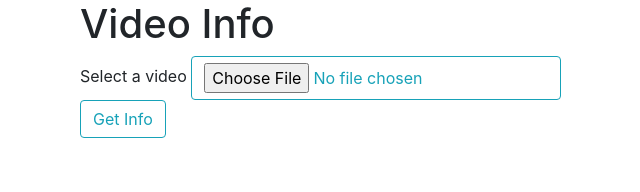
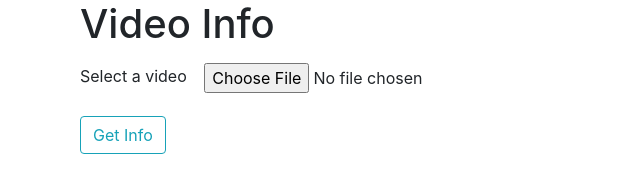
Before and after one commit to ghigbie/electron-video-info-app, an Electron app: page index.html in a window 1280 px wide. Shown: the whole page, without its empty margins (5-645 px from the left). Drawn offline with Linux system fonts and the light colour scheme; no server answers.

Commit message:
Restyle application

```diff
--- a/index.html
+++ b/index.html
@@ -5,11 +5,15 @@
     <div class="container">
         <h1>Video Info</h1>
         <form>
-            <div>
-                <lable>Select a video</lable>
-                <input class="btn btn-outline-info" type="file" access="video/*">
+            <div class="form-group">
+                <lable for="get-video">Select a video</lable>
+                <input class="btn"
+                       id="get-video"
+                       type="file"
+                       access="video/*">
             </div>
-            <button class="btn btn-outline-info" type="submit">Get Info</button>
+            <button class="btn btn-outline-info"
+                    type="submit">Get Info</button>
         </form>
 
         <h2 id="result"></h2>
```
